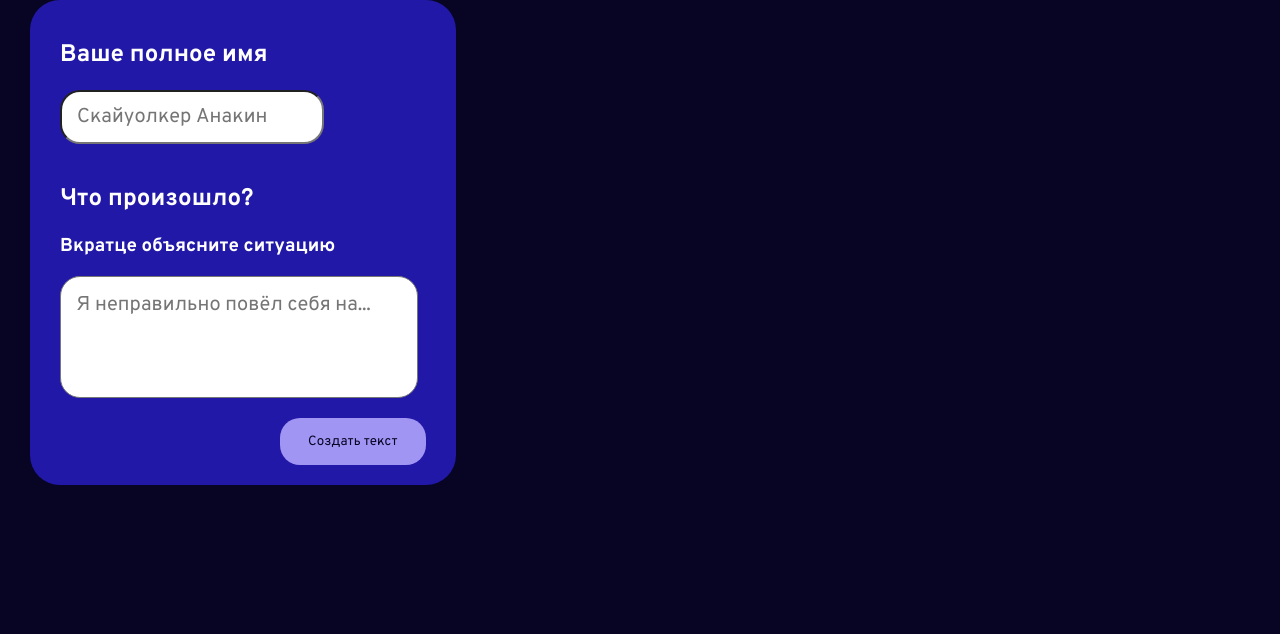
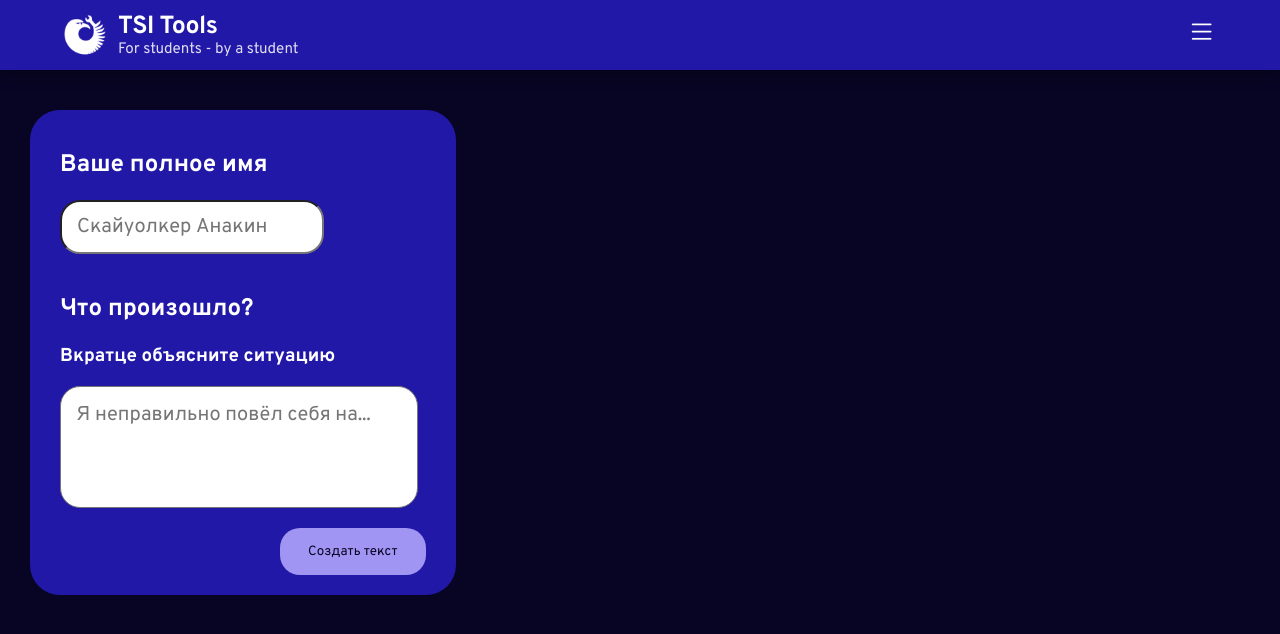
Before and after one commit to aidartheklutz/newTsiTools, a React (Vite) app: page /excusegen in a window 1280 px wide. Shown: the top 634 px of the page. Built offline with nearby package versions, Linux system fonts and the light colour scheme; a web font is replaced by a local one.

Commit message:
add NavBar to ExcuseGen.jsx

```diff
--- a/src/pages/ExcuseGen/ExcuseGen.jsx
+++ b/src/pages/ExcuseGen/ExcuseGen.jsx
@@ -1,4 +1,5 @@
 import { useState, useRef, useEffect } from "react";
+import NavBar from "../../components/NavBar";
 import "./ExcuseGen.css";
 
 let placeholderText = "Вкратце объясните ситуацию";
@@ -256,6 +257,9 @@ export function ExcuseGen() {
   const [blockRequest, setBlockRequest] = useState(false);
 
   return (
+    <>
+      <NavBar />
+      <div className="content">
         <div className="wrapper">
           <div className="inputs-wrapper">
             <h2>Ваше полное имя</h2>
@@ -285,5 +289,7 @@ export function ExcuseGen() {
             <Sheet aiResponse={aiResponse} setBlockRequest={setBlockRequest} />
           </div>
         </div>
+      </div>
+    </>
   );
 }
```
Lines whose indentation alone changed are shown as unchanged.
